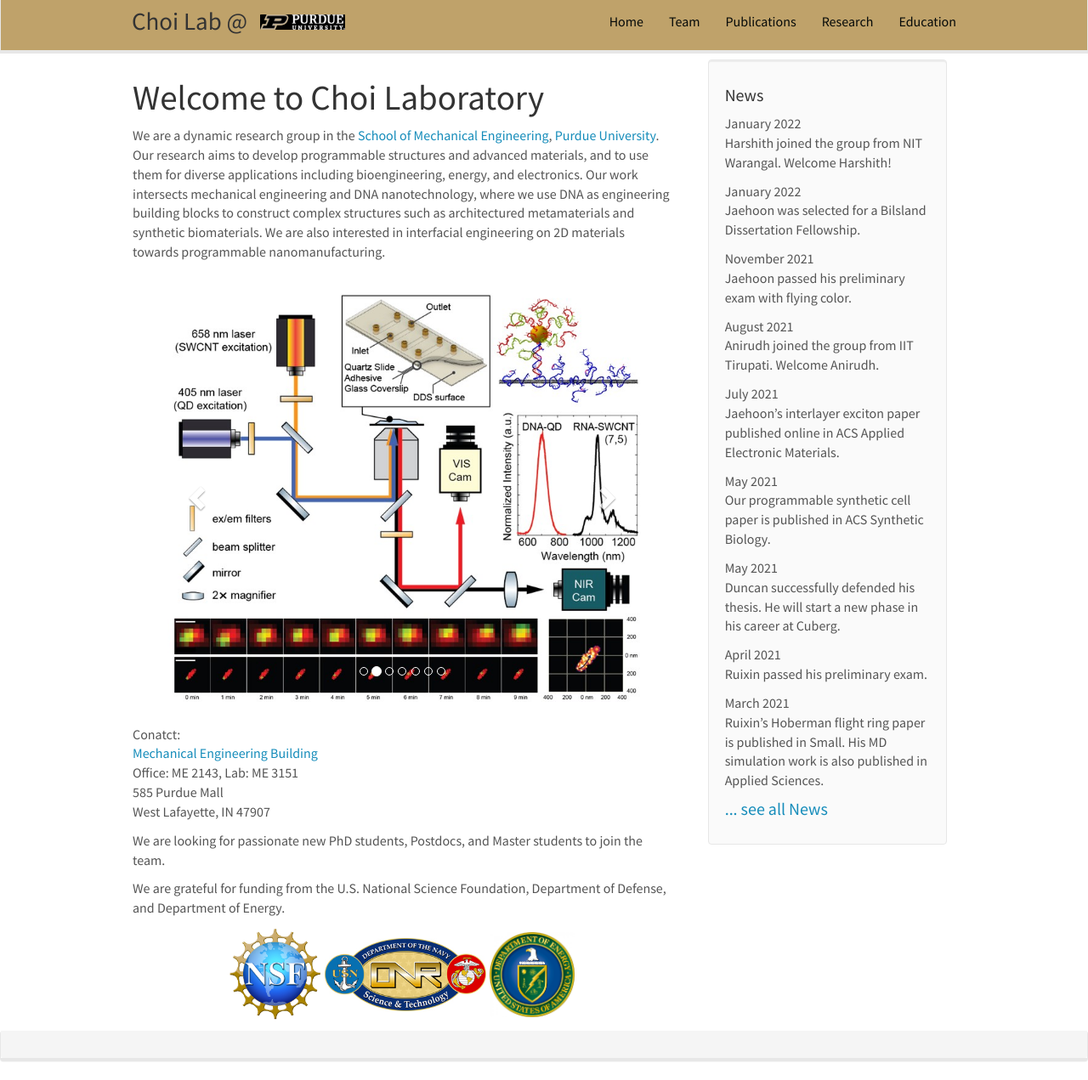
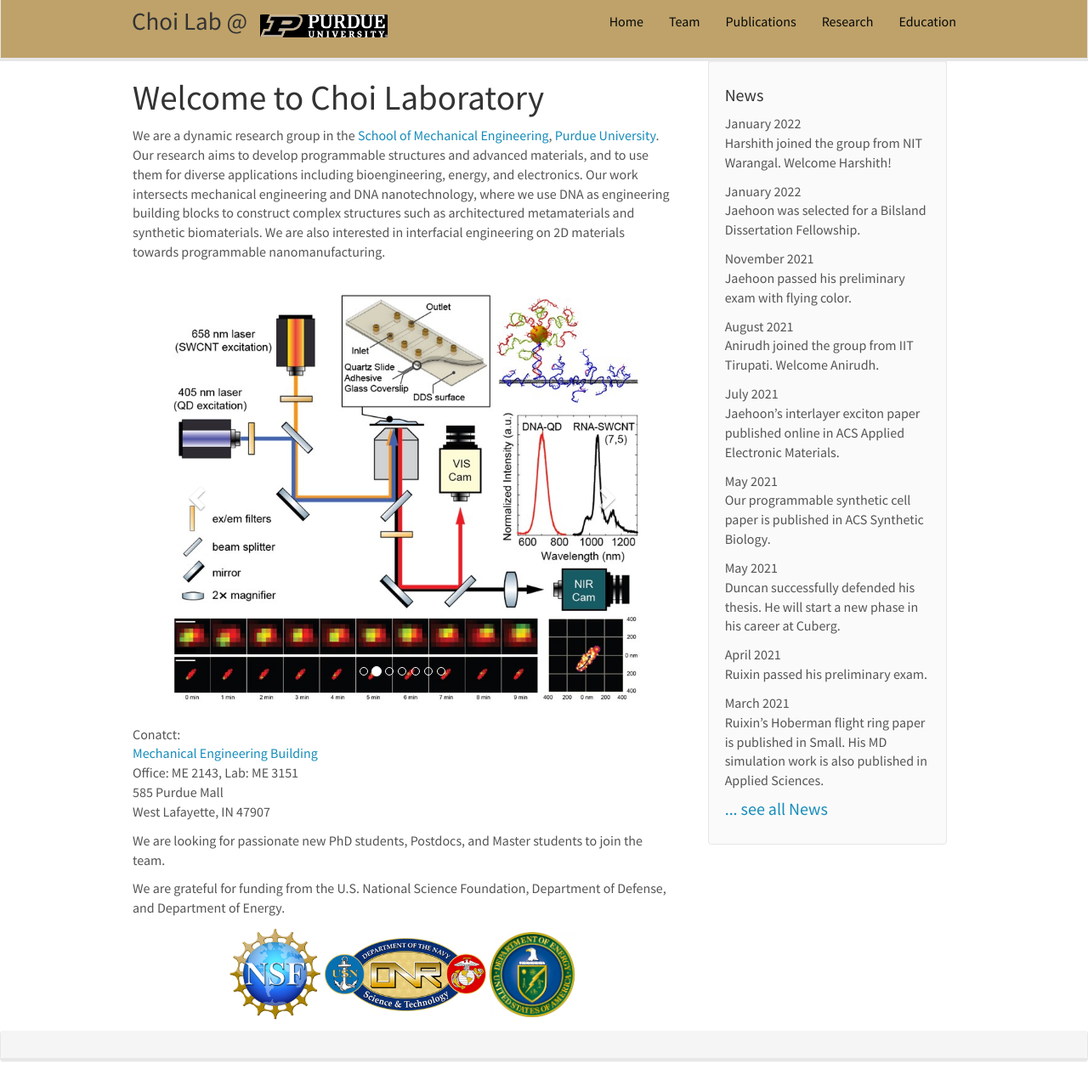
Before and after one commit to choidnalab/choidnalab.github.io, a Jekyll site: the page built from _pages/home.md, in a window 1280 px wide and 1271 px high. Shown: the whole window at 85% size. Built offline with Jekyll 4.4.1, drawn with Linux system fonts in a browser that asks for light colours; nearby versions of some CDN libraries.

Commit message:
Update header.html

```diff
--- a/_includes/header.html
+++ b/_includes/header.html
@@ -11,7 +11,7 @@
 
 
 <figure class="fourth">
-  <img src="{{ site.url }}{{ site.baseurl }}/images/teampic/logo1.jpg" style="width: 100px">
+  <img src="{{ site.url }}{{ site.baseurl }}/images/teampic/logo1.jpg" style="width: 150px">
     <a class="navbar-brand" href="{{ site.url }}{{ site.baseurl }}/">Choi Lab @</a>
 	</div>
 
```
